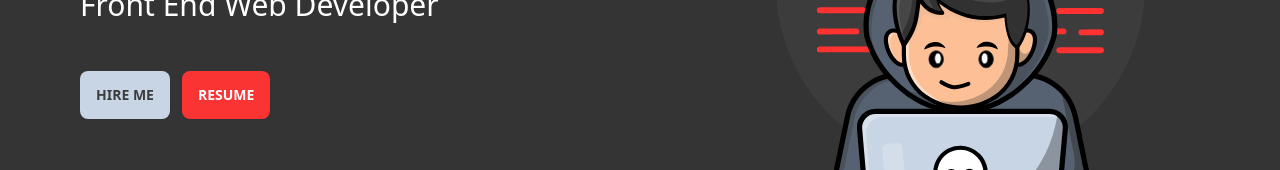
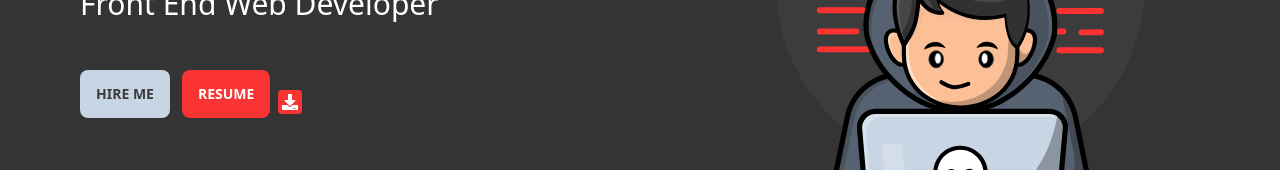
Before and after one commit to dronatoo21/portfolio-project, a React (Vite) app: page / in a window 1280 px wide. Shown: the part 361-531 px from the top of the page. Built offline with nearby package versions, Linux system fonts and the light colour scheme.

Commit message:
created download resume option

```diff
--- a/src/Pages/Home/Banner/Banner.jsx
+++ b/src/Pages/Home/Banner/Banner.jsx
@@ -1,5 +1,7 @@
 import Lottie from "lottie-react";
 import programmer from "../../../assets/programmer.json"
+import { FaDownload } from "react-icons/fa";
+import resume from "../../../../Si_Fahim_Resume.pdf"
 
 const Banner = () => {
     return (
@@ -7,8 +9,13 @@ const Banner = () => {
             <div className="text-white md:pl-20 space-y-2 pb-14 text-center md:text-start">
                 <h1 className="md:text-3xl lg:text-5xl font-bold ">I AM FAHIM</h1>
                 <h3 className="md:text-2xl lg:text-3xl pb-5 md:pb-5 lg:pb-10">Front End Web Developer</h3>
-                <button className="btn bg-[#c8d5e5] text-[#3c3c3c] border-none">HIRE ME</button>
-                <a href="https://drive.google.com/file/d/1AcSJsV2ooH-nusPlN6QAuxNCZ-EWbJo6/view?usp=sharing"><button className="btn bg-[#fa3433] text-white border-none ml-3">RESUME</button></a>
+                <div className="flex gap-2">
+                    <div>
+                        <button className="btn bg-[#c8d5e5] text-[#3c3c3c] border-none">HIRE ME</button>
+                        <a target="_blank" rel="noreferrer" href="https://drive.google.com/file/d/1AcSJsV2ooH-nusPlN6QAuxNCZ-EWbJo6/view?usp=sharing"><button className="btn bg-[#fa3433] text-white border-none ml-3">RESUME</button></a>
+                    </div>
+                    <a href={resume} download={resume}><button className="bg-[#fa3433] h-6 pl-1 w-6 mt-5 rounded-[4px] hover:bg-slate-400"><FaDownload/></button></a>
+                </div>
             </div>
             <Lottie className="w-3/6" animationData={programmer}/>
         </div>
```
Also changed, not shown: 1 other file (tests, documents, lock files or other folders).
